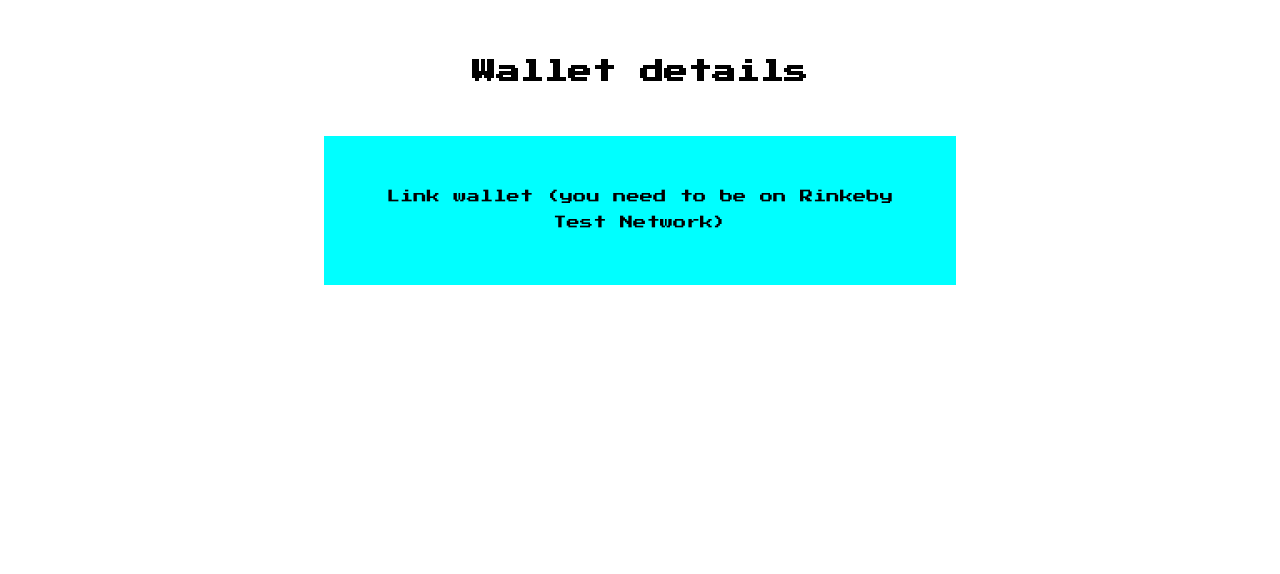
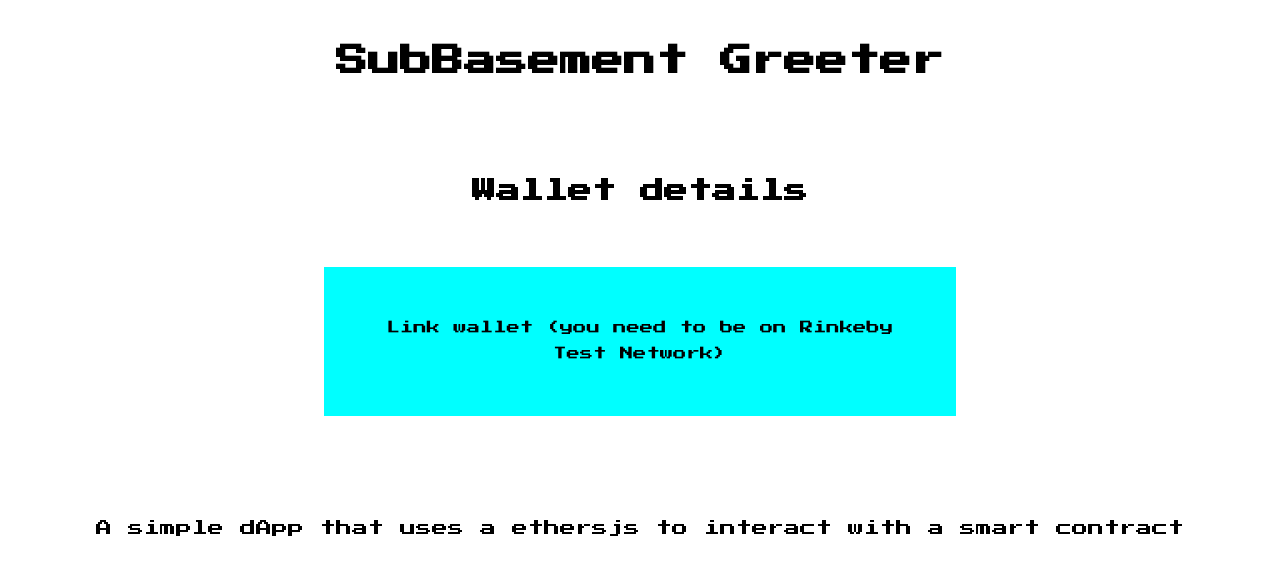
Before and after one commit to Polygon-web3-courses/Basic_Dapp, a website: page client/index.html in a window 1280 px wide. Drawn offline with Linux system fonts and the light colour scheme.

Commit message:
Add title and description

```diff
--- a/client/index.html
+++ b/client/index.html
@@ -20,6 +20,7 @@
   </head>
   <body>
     <div class="App">
+      <h1>SubBasement Greeter</h1>
       <div class="wallet-details">
         <h2>Wallet details</h2>
         <p class="wallet-address"></p>
@@ -40,5 +41,8 @@
         <button onclick="setGreetingOnGreeter()">Set new greeting</button>
       </div>
     </div>
+    <p class="description">
+      A simple dApp that uses a ethersjs to interact with a smart contract
+    </p>
   </body>
 </html>
--- a/client/scripts.js
+++ b/client/scripts.js
@@ -108,7 +108,7 @@ async function setGreetingOnGreeter() {
 
   // get our new greeting from the input
   const newGreeting = document.querySelector(".new-greeting").value;
-
+  document.querySelector(".new-greeting").value = "";
   //remove the current greeting if its there
   document.querySelector(".greeting").innerHTML = "";
 
--- a/client/styles.css
+++ b/client/styles.css
@@ -1,5 +1,7 @@
 body {
   font-family: "Press Start 2P", cursive;
+  text-align: center;
+  line-height: 2;
 }
 .App {
   display: flex;
@@ -39,7 +41,9 @@ input {
   font-family: "Press Start 2P", cursive;
   margin-bottom: 2rem;
 }
-
+.description {
+  padding-top: 5rem;
+}
 .show {
   display: flex;
 }
```
